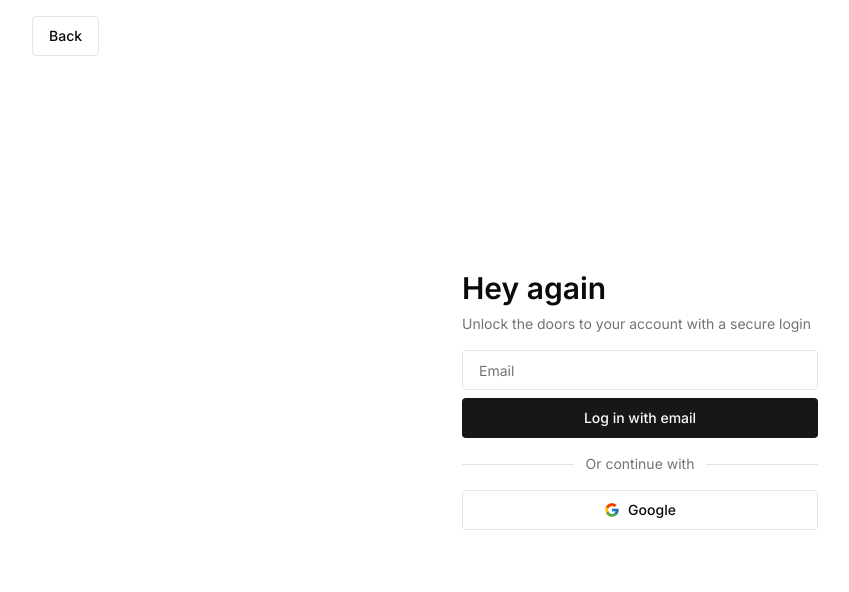
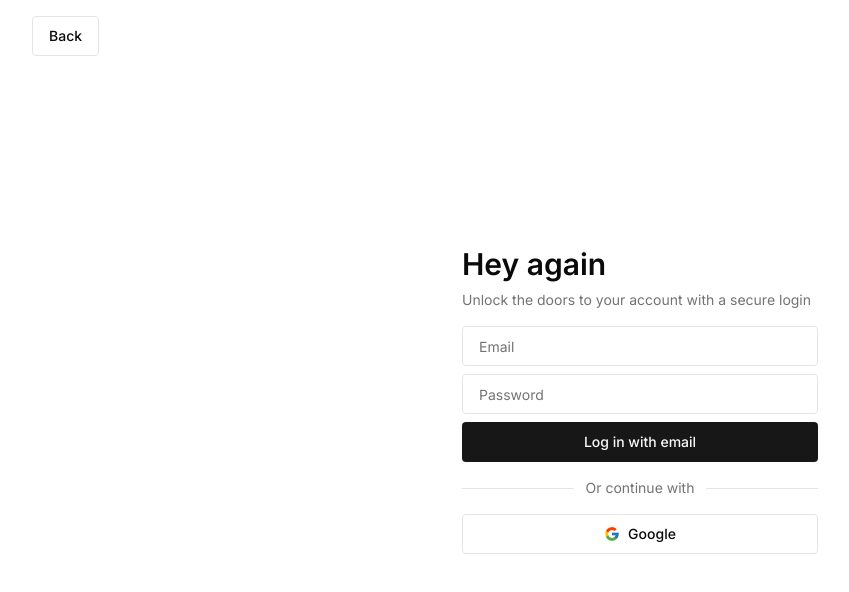
Before and after one commit to truongdinhthien/nextjs-learning, a Next.js app: page /login in a window 1280 px wide. Shown: the top 592 px of the page, without its empty margins (0-849 px from the left). Built offline with nearby package versions, Linux system fonts and the light colour scheme.

Commit message:
feat: validate the user login form

```diff
--- a/package.json
+++ b/package.json
@@ -10,13 +10,16 @@
     "lint": "next lint"
   },
   "dependencies": {
+    "@hookform/resolvers": "^3.3.4",
     "class-variance-authority": "^0.7.0",
     "clsx": "^2.1.0",
     "lucide-react": "^0.316.0",
     "next": "14.1.0",
     "react": "^18",
     "react-dom": "^18",
-    "tailwind-merge": "^2.2.1"
+    "react-hook-form": "^7.49.3",
+    "tailwind-merge": "^2.2.1",
+    "zod": "^3.22.4"
   },
   "devDependencies": {
     "@types/node": "^20",
--- /dev/null
+++ b/src/app/(auth)/login/_components/user-login-form.tsx
@@ -0,0 +1,40 @@
+'use client';
+
+import { Button } from '@/components/ui/button';
+import { Input } from '@/components/ui/input';
+import { zodResolver } from '@hookform/resolvers/zod';
+import { useForm } from 'react-hook-form';
+import { z } from 'zod';
+
+export const userLoginSchema = z.object({
+  email: z.string().email(),
+  password: z.string(),
+});
+
+type FormData = z.infer<typeof userLoginSchema>;
+
+export function UserLoginForm() {
+  const {
+    register,
+    handleSubmit,
+    formState: { errors },
+  } = useForm<FormData>({
+    resolver: zodResolver(userLoginSchema),
+    // mode: 'onSubmit',
+  });
+
+  // TODO: Handle validation on input
+  console.log(errors);
+
+  const onSubmit = async (data: FormData) => {
+    // TODO: Handle submit latter
+  };
+
+  return (
+    <form onSubmit={handleSubmit(onSubmit)} className="flex flex-col gap-2">
+      <Input placeholder="Email" danger={!!errors.email} {...register('email')} />
+      <Input type="password" placeholder="Password" danger={!!errors.password} {...register('password')} />
+      <Button type="submit">Log in with email</Button>
+    </form>
+  );
+}
--- a/src/app/(auth)/login/page.tsx
+++ b/src/app/(auth)/login/page.tsx
@@ -1,6 +1,6 @@
 import { Icons } from '@/components/icons';
 import { Button } from '@/components/ui/button';
-import { Input } from '@/components/ui/input';
+import { UserLoginForm } from './_components/user-login-form';
 
 function LoginPage() {
   return (
@@ -10,10 +10,7 @@ function LoginPage() {
           <h1 className="text-3xl font-semibold mb-2">Hey again</h1>
           <p className="text-sm text-muted-foreground mb-4">Unlock the doors to your account with a secure login</p>
           <div className="space-y-4">
-            <form className="flex flex-col gap-2">
-              <Input placeholder="Email" />
-              <Button>Log in with email</Button>
-            </form>
+            <UserLoginForm />
             <div className="flex items-center">
               <div className="bg-border flex-grow-1 h-[1px] w-full" />
               <span className="px-3 text-muted-foreground text-sm flex-shrink-0">Or continue with</span>
--- a/src/components/ui/button.tsx
+++ b/src/components/ui/button.tsx
@@ -3,7 +3,7 @@ import { type VariantProps, cva } from 'class-variance-authority';
 import React from 'react';
 
 export const buttonVariants = cva(
-  'inline-flex items-center outline-none justify-center whitespace-nowrap text-sm font-medium focus-visible:ring-offset-2 focus-visible:ring-2 focus-visible:ring-ring transition-all',
+  'inline-flex items-center outline-none justify-center whitespace-nowrap text-sm font-medium focus-visible:ring-2 focus-visible:ring-ring transition-all',
   {
     variants: {
       variant: {
--- a/src/components/ui/input.tsx
+++ b/src/components/ui/input.tsx
@@ -1,15 +1,16 @@
 import { cn } from '@/libs/utils';
-import { cva } from 'class-variance-authority';
+import { VariantProps, cva } from 'class-variance-authority';
 import React from 'react';
 
-export type InputProps = React.ComponentPropsWithoutRef<'input'>;
-
 export const inputVariants = cva(
-  'appearance-none w-full inline-flex items-center outline-none text-sm placeholder:text-muted-foreground focus-visible:ring-offset-2 focus-visible:ring-2 focus-visible:ring-ring rounded transition-all',
+  'appearance-none w-full inline-flex items-center outline-none text-sm placeholder:text-muted-foreground focus-visible:ring-2 focus-visible:ring-ring rounded transition-all',
   {
     variants: {
       variant: {
         outline: 'border border-input hover:border-primary/20 focus-visible:border-primary/40 bg-transparent',
+      },
+      danger: {
+        true: 'border border-destructive ring-1 ring-destructive/40 hover:border-destructive focus-visible:ring-destructive/80 focus-visible:border-destructive',
       },
       size: {
         sm: 'h-8 px-3',
@@ -24,14 +25,19 @@ export const inputVariants = cva(
   },
 );
 
+export type InputProps = React.ComponentPropsWithoutRef<'input'> & VariantProps<typeof inputVariants>;
+
+// TODO: Refactor input wrap into a div and handle style on wrapper
 export const Input = React.forwardRef<HTMLInputElement, InputProps>(
-  ({ className, type, ...rest }, ref) => (
+  ({
+    className, type, variant, size, danger, ...rest
+  }, ref) => (
     <input
       type={type}
       autoCorrect="off"
       autoComplete="off"
       autoCapitalize="none"
-      className={cn(inputVariants(), className)}
+      className={cn(inputVariants({ variant, size, danger }), className)}
       ref={ref}
       {...rest}
     />
```
Also changed, not shown: 1 other file (tests, documents, lock files or other folders).
